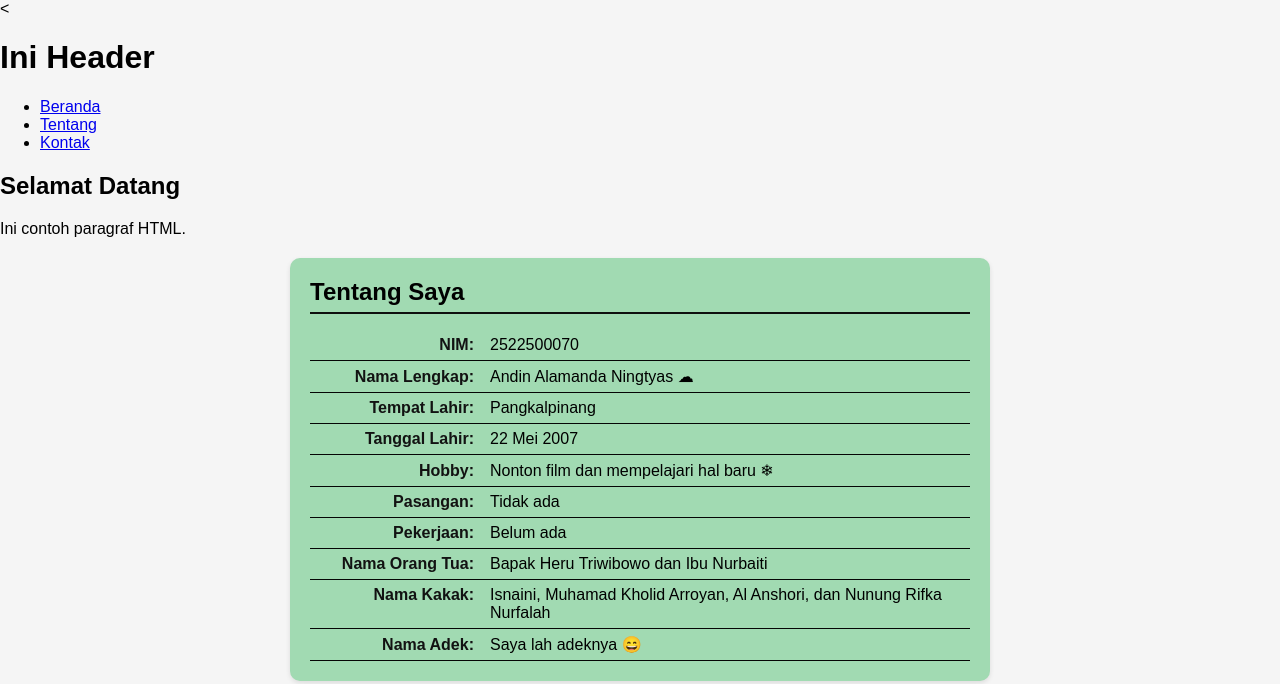
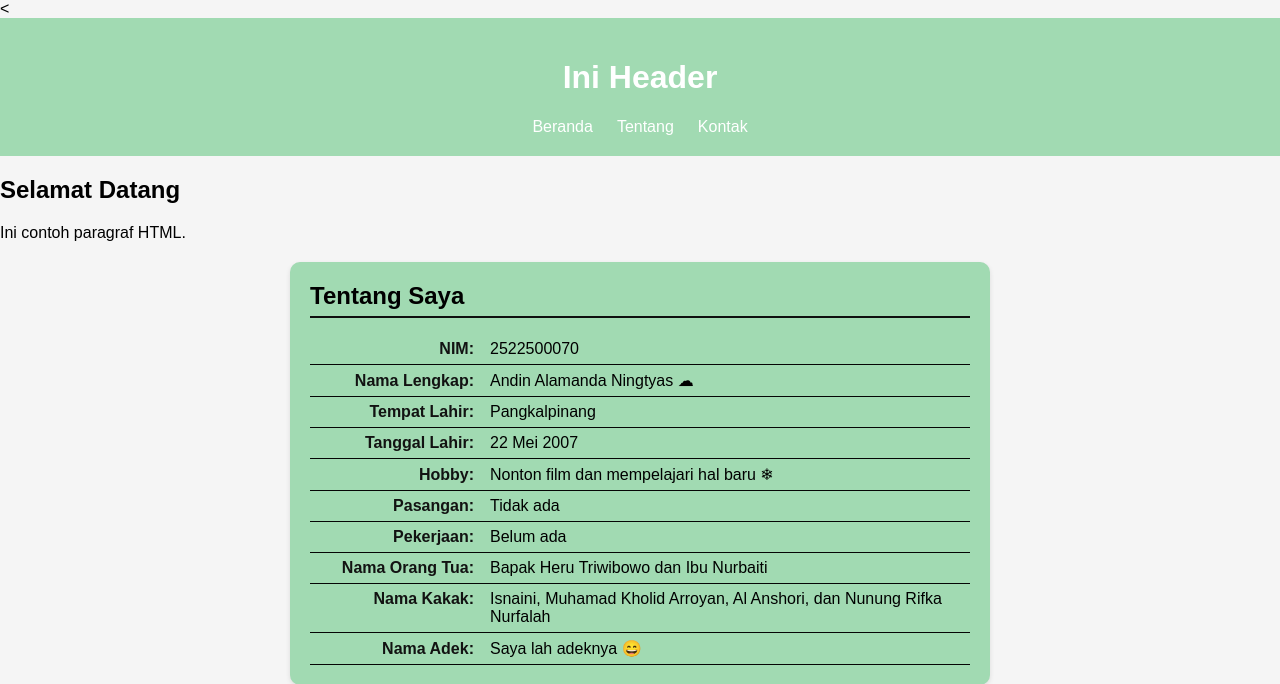
Before and after one commit to 2522500070-ops/2522500070-PWD-GB1J-2526O, a PHP site: page /pertemuan-04/index.html in a window 1280 px wide. Shown: the top 684 px of the page. Run offline with PHP 8.4, Linux system fonts and the light colour scheme.

Commit message:
styling header

```diff
--- a/pertemuan-04/style.css
+++ b/pertemuan-04/style.css
@@ -9,6 +9,27 @@
         color: #333
         line-height 1.5;
     }
+
+        header {
+            background: #a1dab2;
+            color: #fff;
+            padding: 20px;
+            text-align: center;
+        }
+
+        header ul {
+            display: flex;
+            justify-content: center;
+            list-style: none;
+            padding: 0;
+            margin: 10px 0 0;
+        }
+
+        header li a {
+            color: #fff;
+            text-decoration: none;
+            padding: 6px 12px;
+        }
 
         #about,
         #contact {
```
Also changed, not shown: pertemuan-04/README.md.
